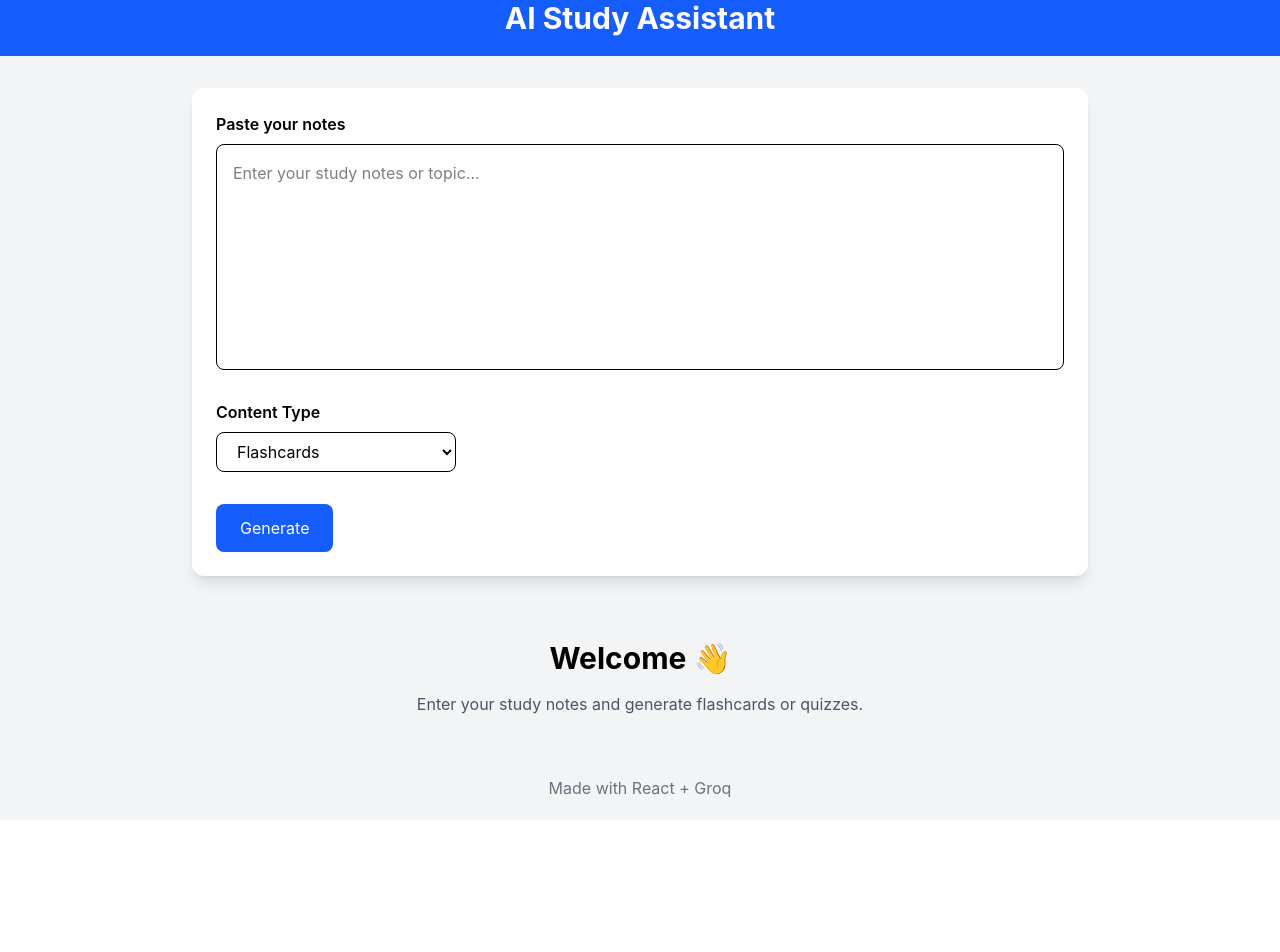
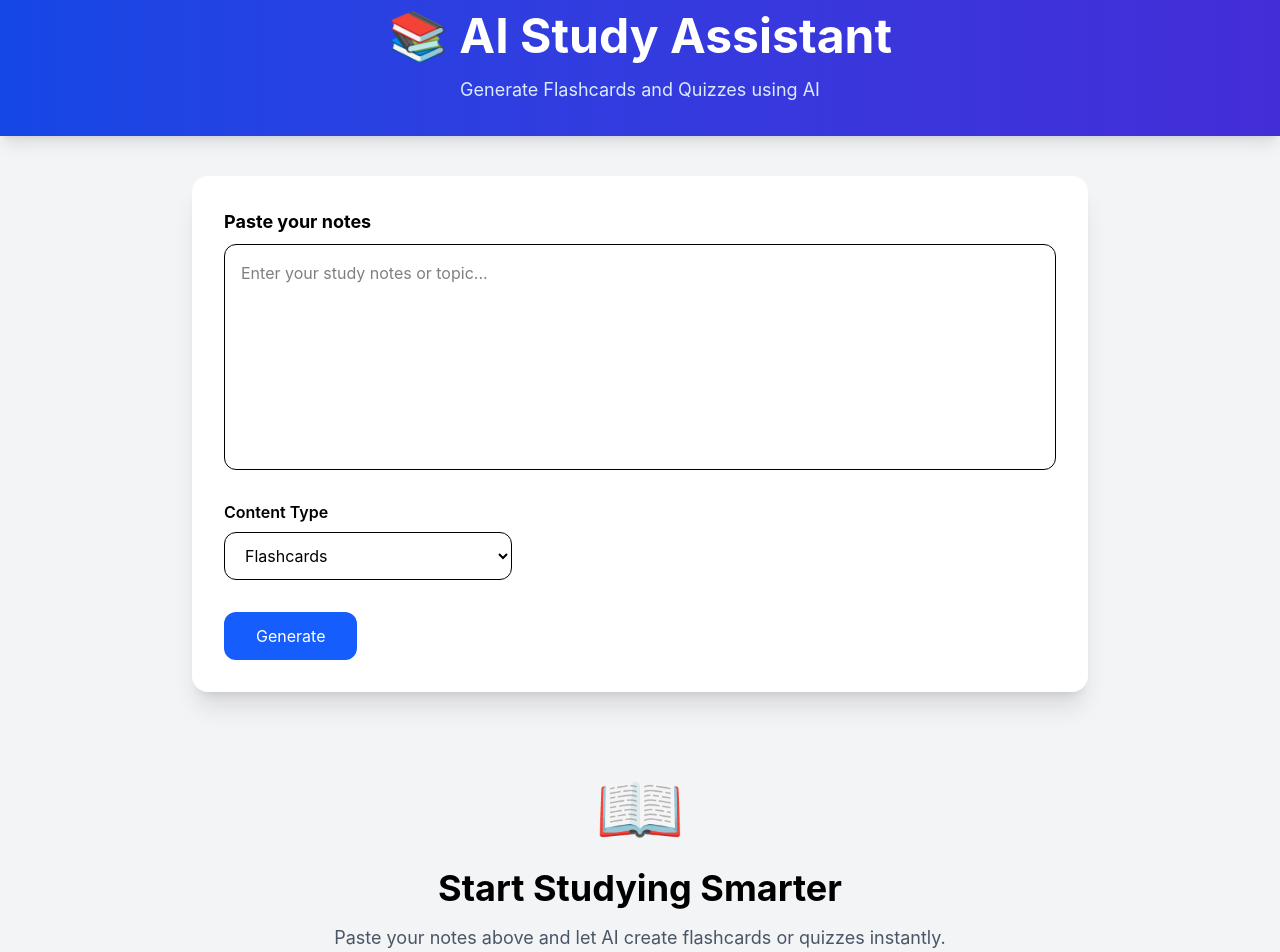
Before and after one commit to Taniya1308/study-assistant-ai, a React (Vite) app in the folder client/: page / in a window 1280 px wide. Shown: the part 20-972 px from the top of the page. Before the commit the page ends 840 px from the top, so only its background shows below. Built offline with nearby package versions, Linux system fonts and the light colour scheme.

Commit message:
Improve UI layout and styling

```diff
--- a/client/src/components/EmptyState.jsx
+++ b/client/src/components/EmptyState.jsx
@@ -1,10 +1,13 @@
 const EmptyState = () => {
   return (
-    <div className="text-center mt-16">
-      <h2 className="text-3xl font-bold">Welcome 👋</h2>
+    <div className="text-center mt-20">
+      <div className="text-7xl">📖</div>
 
-      <p className="text-gray-600 mt-4">
-        Enter your study notes and generate flashcards or quizzes.
+      <h2 className="text-4xl font-bold mt-6">Start Studying Smarter</h2>
+
+      <p className="mt-4 text-gray-600 text-lg">
+        Paste your notes above and let AI create flashcards or quizzes
+        instantly.
       </p>
     </div>
   );
--- a/client/src/components/Footer.jsx
+++ b/client/src/components/Footer.jsx
@@ -1,7 +1,13 @@
 const Footer = () => {
   return (
-    <footer className="text-center py-5 mt-10 text-gray-500">
-      Made with React + Groq
+    <footer className="bg-gray-900 text-white mt-20 py-6">
+      <div className="text-center">
+        <p className="text-gray-400">© 2026 AI Study Assistant</p>
+
+        <p className="text-sm text-gray-500 mt-2">
+          Built using React, Express and Groq AI
+        </p>
+      </div>
     </footer>
   );
 };
--- a/client/src/components/Header.jsx
+++ b/client/src/components/Header.jsx
@@ -1,7 +1,13 @@
 const Header = () => {
   return (
-    <header className="bg-blue-600 text-white text-center py-5 text-3xl font-bold">
-      AI Study Assistant
+    <header className="bg-gradient-to-r from-blue-700 to-indigo-700 text-white py-8 shadow-lg">
+      <div className="max-w-6xl mx-auto text-center px-6">
+        <h1 className="text-5xl font-bold">📚 AI Study Assistant</h1>
+
+        <p className="mt-4 text-lg text-blue-100">
+          Generate Flashcards and Quizzes using AI
+        </p>
+      </div>
     </header>
   );
 };
--- a/client/src/components/TopicForm.jsx
+++ b/client/src/components/TopicForm.jsx
@@ -40,15 +40,15 @@ const TopicForm = ({ setFlashcards, setQuiz }) => {
   };
 
   return (
-    <div className="max-w-4xl mx-auto bg-white rounded-xl shadow-lg p-6 mt-8">
-      <label className="block font-semibold mb-2">Paste your notes</label>
+    <div className="max-w-4xl mx-auto bg-white rounded-2xl shadow-xl p-8">
+      <label className="block text-lg font-bold mb-2">Paste your notes</label>
 
       <textarea
         rows={8}
         value={text}
         onChange={(e) => setText(e.target.value)}
         placeholder="Enter your study notes or topic..."
-        className="w-full border rounded-lg p-4 resize-none focus:outline-none focus:ring-2 focus:ring-blue-500"
+        className="w-full border rounded-xl p-4 resize-none focus:outline-none focus:ring-2 focus:ring-blue-500"
       />
 
       <div className="mt-6">
@@ -57,7 +57,7 @@ const TopicForm = ({ setFlashcards, setQuiz }) => {
         <select
           value={type}
           onChange={(e) => setType(e.target.value)}
-          className="border rounded-lg px-4 py-2 w-full md:w-60"
+          className="border rounded-xl px-4 py-3 w-full md:w-72"
         >
           <option value="flashcards">Flashcards</option>
           <option value="quiz">Quiz</option>
@@ -67,7 +67,7 @@ const TopicForm = ({ setFlashcards, setQuiz }) => {
       <button
         onClick={handleGenerate}
         disabled={loading}
-        className="mt-8 bg-blue-600 hover:bg-blue-700 text-white px-6 py-3 rounded-lg w-full md:w-auto disabled:bg-gray-400"
+        className="mt-8 bg-blue-600 hover:bg-blue-700 transition text-white px-8 py-3 rounded-xl w-full md:w-auto disabled:bg-gray-400"
       >
         {loading ? "Generating..." : "Generate"}
       </button>
--- a/client/src/pages/Home.jsx
+++ b/client/src/pages/Home.jsx
@@ -17,7 +17,7 @@ const Home = () => {
   return (
     <div className="min-h-screen bg-gray-100">
       <Header />
-
+      <div className="max-w-6xl mx-auto px-6 py-10">
         <TopicForm
           setFlashcards={setFlashcards}
           setQuiz={setQuiz}
@@ -36,6 +36,7 @@ const Home = () => {
         ) : (
           <EmptyState />
         )}
+      </div>
 
       <Footer />
     </div>
```
Lines whose indentation alone changed are shown as unchanged.
